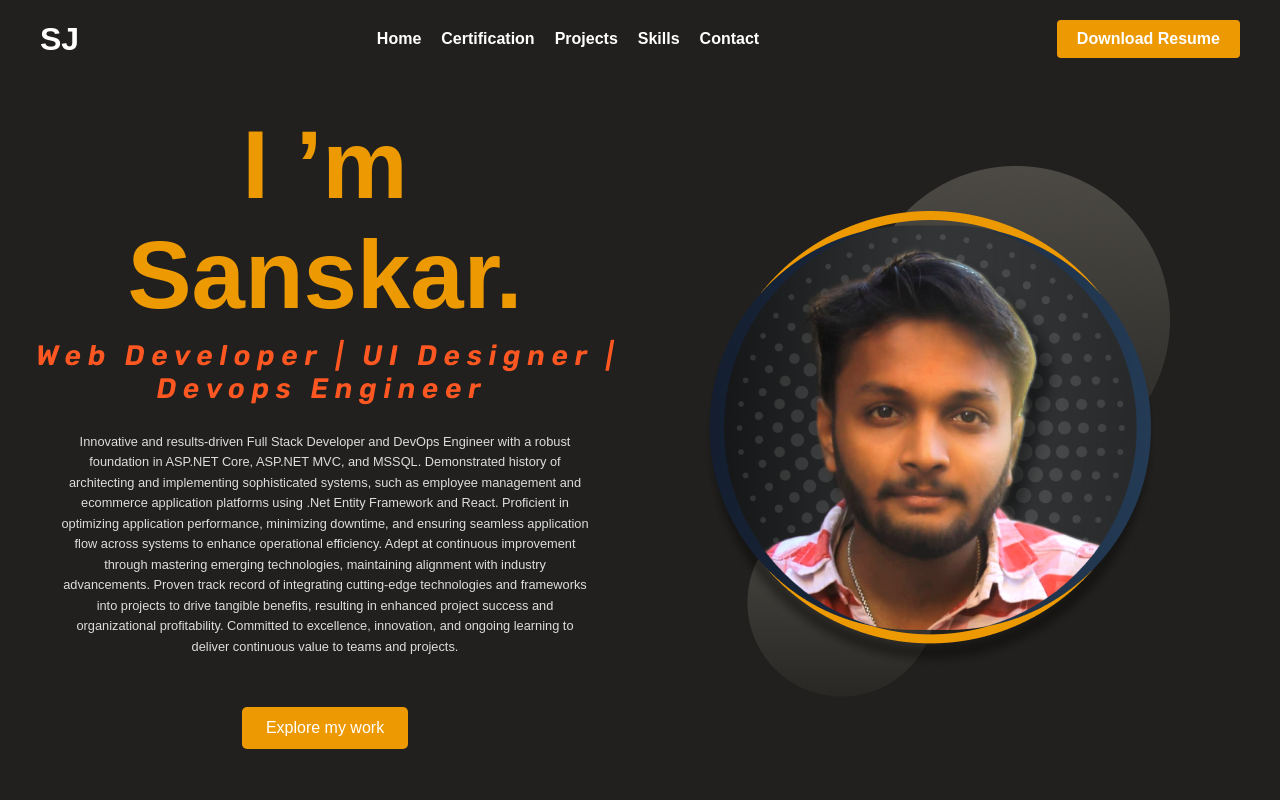
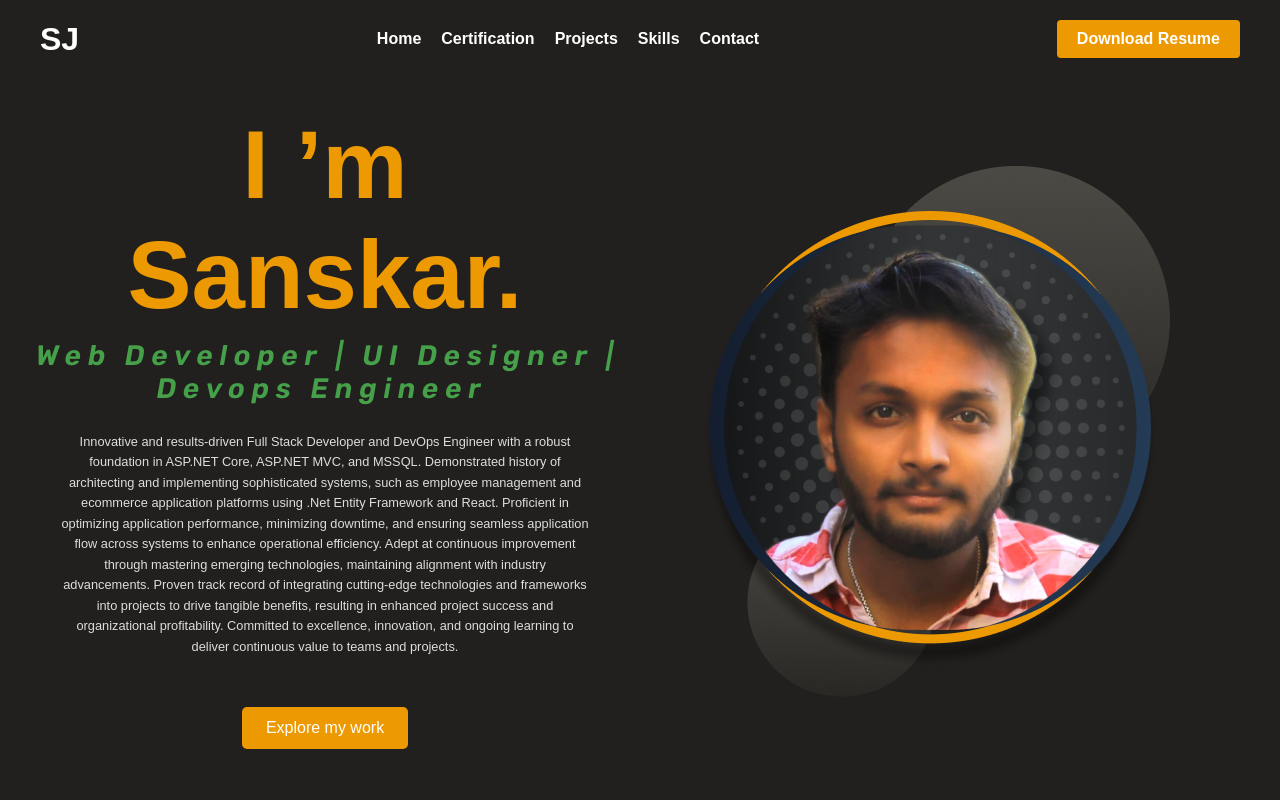
Before and after one commit to Sanskar-Jaiswal/PortfolioJS, a React (Create React App) app: page / in a window 1280 px wide. In both pictures the pointer is over the element "Web Developer | UI Designer | Devops Engineer". Shown: the top 800 px of the page. Built offline with nearby package versions, Linux system fonts and the light colour scheme; a web font is replaced by a local one.

Commit message:
hover changes

```diff
--- a/src/component/Dashboard/Dashboard.css
+++ b/src/component/Dashboard/Dashboard.css
@@ -29,7 +29,7 @@
 }
 
 .des:hover {
-  color: #ff5722; /* Change color on hover */
+  color: #45a049;; /* Change color on hover */
   transform: scale(1.1) skewX(-10deg); /* Scale up slightly while maintaining slant */
 }
 
--- a/src/component/Header/Header.css
+++ b/src/component/Header/Header.css
@@ -42,7 +42,7 @@
   }
 
   .nav-links a:hover {
-    color: #0073e6;
+    color: #45a049;
   }
 
   .download-btn {
```
